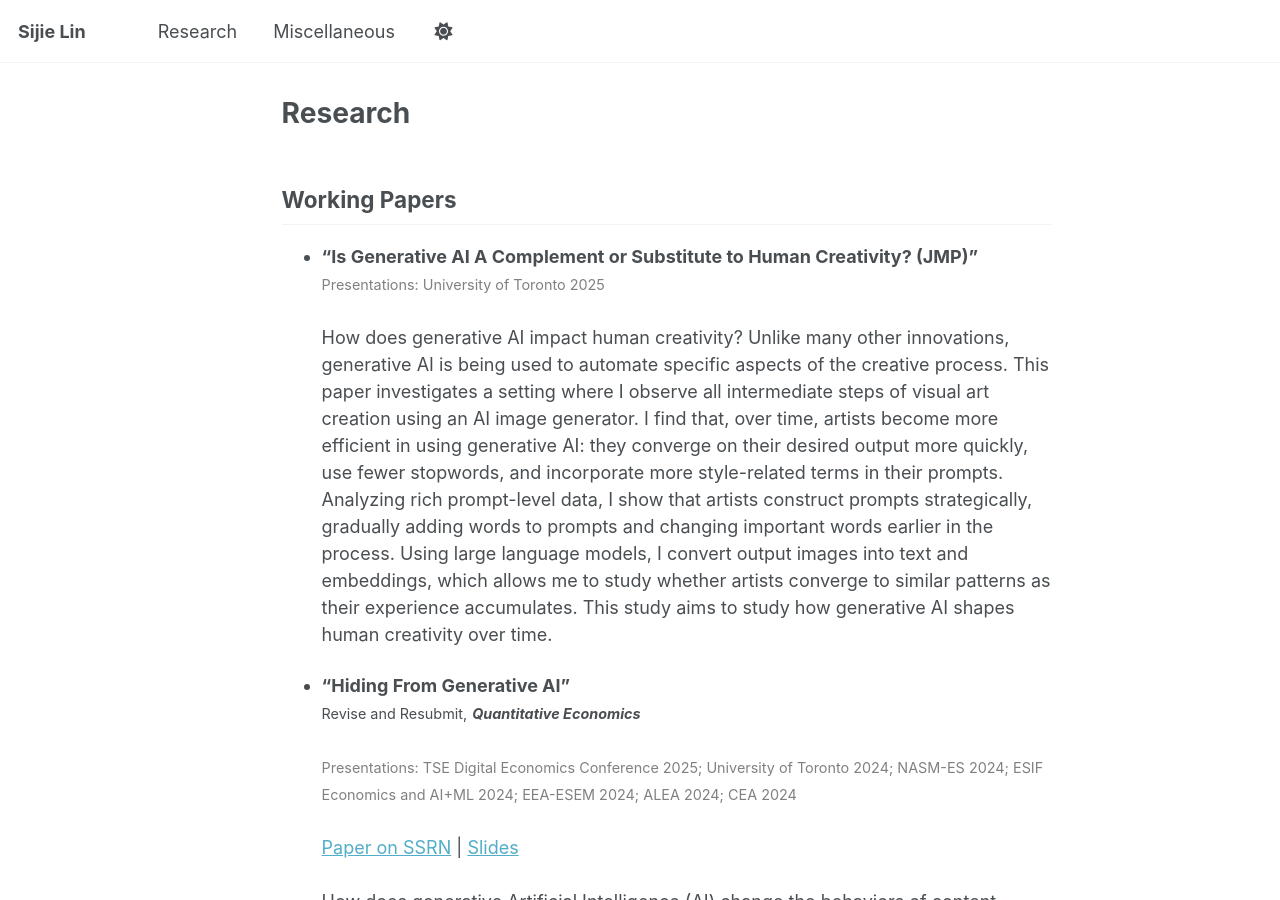
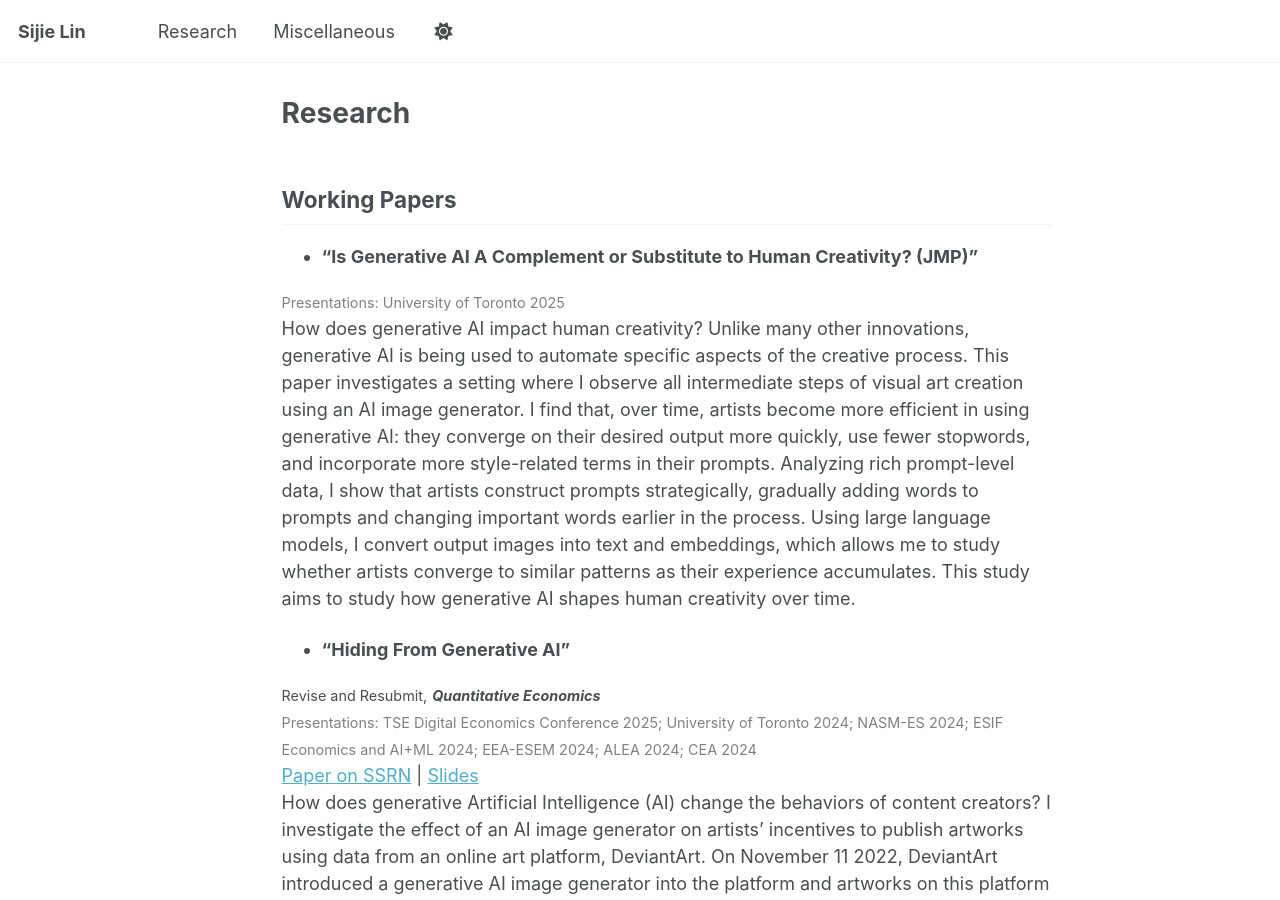
Before and after one commit to sijielin/sijielin.github.io, a Jekyll site: the page built from _pages/research.md, in a window 1280 px wide and 900 px high. Built offline with Jekyll 4.4.1, drawn with Linux system fonts in a browser that asks for light colours.

Commit message:
Update research.md

```diff
--- a/_pages/research.md
+++ b/_pages/research.md
@@ -8,16 +8,18 @@
 ## Working Papers
 
 - **"Is Generative AI A Complement or Substitute to Human Creativity? (JMP)"**
-<br><span style="font-size: 0.8em; color: gray;">Presentations: University of Toronto 2025 </span>
-<br>How does generative AI impact human creativity? Unlike many other innovations, generative AI is being used to automate specific aspects of the creative process. This paper investigates a setting where I observe all intermediate steps of visual art creation using an AI image generator. I find that, over time, artists become more efficient in using generative AI: they converge on their desired output more quickly, use fewer stopwords, and incorporate more style-related terms in their prompts. Analyzing rich prompt-level data, I show that artists construct prompts strategically, gradually adding words to prompts and changing important words earlier in the process. Using large language models, I convert output images into text and embeddings, which allows me to study whether artists converge to similar patterns as their experience accumulates. This study aims to study how generative AI shapes human creativity over time.
+
+<span style="font-size: 0.8em; color: gray;">Presentations: University of Toronto 2025 </span>
+How does generative AI impact human creativity? Unlike many other innovations, generative AI is being used to automate specific aspects of the creative process. This paper investigates a setting where I observe all intermediate steps of visual art creation using an AI image generator. I find that, over time, artists become more efficient in using generative AI: they converge on their desired output more quickly, use fewer stopwords, and incorporate more style-related terms in their prompts. Analyzing rich prompt-level data, I show that artists construct prompts strategically, gradually adding words to prompts and changing important words earlier in the process. Using large language models, I convert output images into text and embeddings, which allows me to study whether artists converge to similar patterns as their experience accumulates. This study aims to study how generative AI shapes human creativity over time.
 
 - **"Hiding From Generative AI"**
-<br><span style="font-size: 0.8em">Revise and Resubmit,</span> <span style="font-weight: bold; font-style: italic; font-size: 0.8em;"> Quantitative Economics</span>
-<br><span style="font-size: 0.8em; color: gray;">Presentations: TSE Digital Economics Conference 2025; University of Toronto 2024; NASM-ES 2024; ESIF Economics and AI+ML 2024; EEA-ESEM 2024; ALEA 2024; CEA 2024  </span>
-<br>[Paper on SSRN](https://papers.ssrn.com/sol3/papers.cfm?abstract_id=4793782) | [Slides](https://sijielin.github.io/files/DA_slides.pdf)
-<br>How does generative Artificial Intelligence (AI) change the behaviors of content creators? I investigate the effect of an AI image generator on artists' incentives to publish artworks using data from an online art platform, DeviantArt. On November 11 2022, DeviantArt introduced a generative AI image generator into the platform and artworks on this platform entered training data by default. Using a difference-in-differences estimation with artists who do not use AI, I show that digital artists publish 21% fewer artworks following AI's introduction on this platform, in contrast to artisan crafts artists. This reduction could potentially hinder knowledge spillovers to other artists and AI training data availability. By matching the artworks of artists who publish both on DeviantArt and Instagram, I find that despite artists publishing fewer artworks on DeviantArt, the quality of published artworks for a given artist remains the same after the introduction of AI.
+
+<span style="font-size: 0.8em">Revise and Resubmit,</span> <span style="font-weight: bold; font-style: italic; font-size: 0.8em;"> Quantitative Economics</span>
+<span style="font-size: 0.8em; color: gray;">Presentations: TSE Digital Economics Conference 2025; University of Toronto 2024; NASM-ES 2024; ESIF Economics and AI+ML 2024; EEA-ESEM 2024; ALEA 2024; CEA 2024  </span>
+[Paper on SSRN](https://papers.ssrn.com/sol3/papers.cfm?abstract_id=4793782) | [Slides](https://sijielin.github.io/files/DA_slides.pdf)
+How does generative Artificial Intelligence (AI) change the behaviors of content creators? I investigate the effect of an AI image generator on artists' incentives to publish artworks using data from an online art platform, DeviantArt. On November 11 2022, DeviantArt introduced a generative AI image generator into the platform and artworks on this platform entered training data by default. Using a difference-in-differences estimation with artists who do not use AI, I show that digital artists publish 21% fewer artworks following AI's introduction on this platform, in contrast to artisan crafts artists. This reduction could potentially hinder knowledge spillovers to other artists and AI training data availability. By matching the artworks of artists who publish both on DeviantArt and Instagram, I find that despite artists publishing fewer artworks on DeviantArt, the quality of published artworks for a given artist remains the same after the introduction of AI.
 
 ## Work In Progress
 
 - **"Platforms in Platform"**
-<br>Platforms could be part of a larger platform like an app store. Even though there exists a positive cross-group network externality between buyers and sellers, there is still an incentive for buyers and sellers to segment into different platforms. Buyers may choose to use different platforms to access more targeted products, while sellers may use different platforms to avoid competition for buyers’ attention. This paper argues that segmenting the market using smaller platforms can be profitable for the large platform, as it can charge different platform fees to sellers of different quality and save buyers' attention to better sellers. This paper also shows that when market agglomeration is more profitable for the large platform, it may choose to ban smaller platforms, which could be socially inefficient as it may deter mediocre sellers from entering the market.
+Platforms could be part of a larger platform like an app store. Even though there exists a positive cross-group network externality between buyers and sellers, there is still an incentive for buyers and sellers to segment into different platforms. Buyers may choose to use different platforms to access more targeted products, while sellers may use different platforms to avoid competition for buyers’ attention. This paper argues that segmenting the market using smaller platforms can be profitable for the large platform, as it can charge different platform fees to sellers of different quality and save buyers' attention to better sellers. This paper also shows that when market agglomeration is more profitable for the large platform, it may choose to ban smaller platforms, which could be socially inefficient as it may deter mediocre sellers from entering the market.
```
